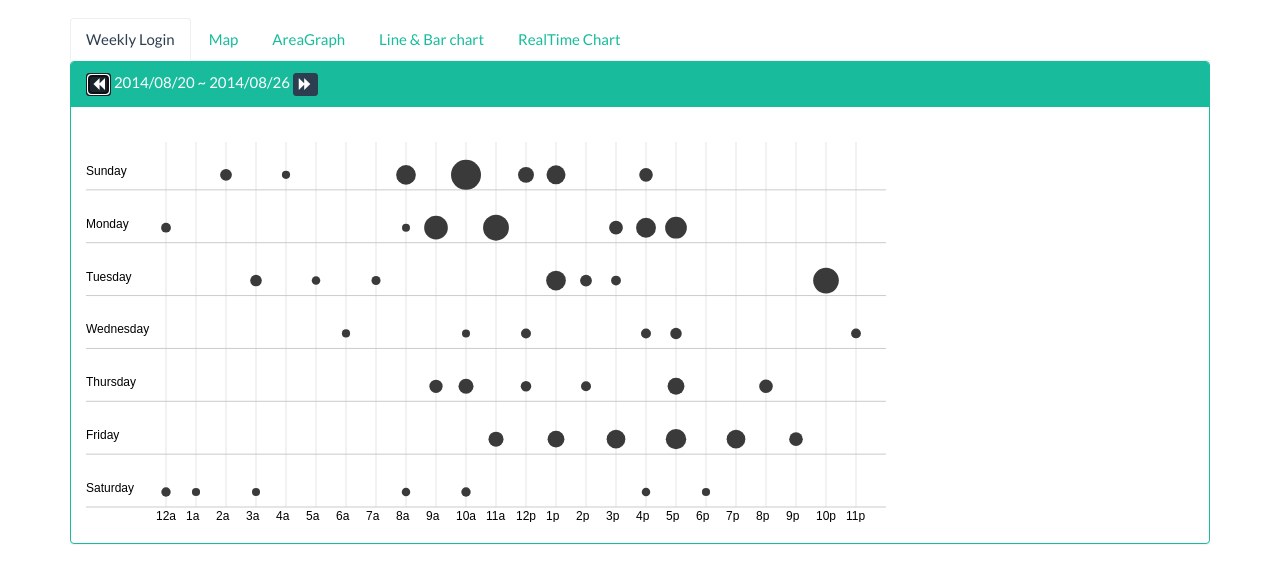
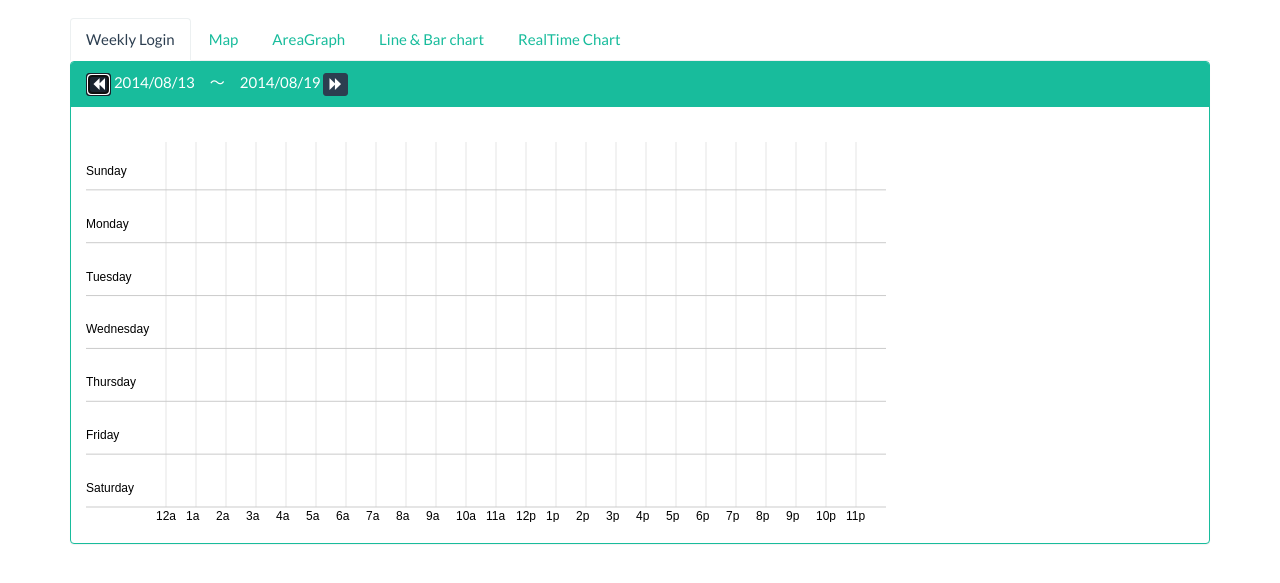
Before and after one commit to kohei-kp/d3-sample, a plain HTML site: page cld3/index.html in a window 1280 px wide. Both pictures are taken after a click on the button 98 px from the left and 147 px from the top of the page. Shown: the part 63-646 px from the top of the page. Drawn offline with nearby package versions, Linux system fonts and the light colour scheme; no server answers.

Commit message:
backword forwordボタンの動作追加

```diff
--- a/cld3/index.html
+++ b/cld3/index.html
@@ -42,11 +42,11 @@
     <div class='tab-pane active' id='wk-login-tab'>
       <div class='panel panel-success'>
         <div class='panel-heading'>
-          <button type="button" class="btn btn-primary btn-xs">
+          <button type="button" class="btn btn-primary btn-xs" id='backword'>
             <span class="glyphicon glyphicon-backward"></span>
           </button>
-          2014/08/20 ~ 2014/08/26
-          <button type="button" class="btn btn-primary btn-xs">
+          <span id='term'>2014/08/20　〜　2014/08/26</span>
+          <button type="button" class="btn btn-primary btn-xs" id='forword'>
             <span class="glyphicon glyphicon-forward"></span>
           </button>
         </div>
--- a/cld3/js/LOG_VISUALIZE.js
+++ b/cld3/js/LOG_VISUALIZE.js
@@ -20,7 +20,33 @@ var LOG_VISUALISE = LOG_VISUALISE || {};
       var svg = d3.select(select).append('svg').attr({ width: w, height: h });
 
       return svg;
+    },
+
+    addDate: function (d) {
+      var date = new Date(d.getFullYear(), d.getMonth(), d.getDate() + 7);
+      date = date.getFullYear() + '/' + this.pad(date.getMonth() + 1) + '/' + this.pad(date.getDate());
+      return date;
+    },
+
+    subDate: function (d) {
+      var date = new Date(d.getFullYear(), d.getMonth(), d.getDate() - 7);
+      date = date.getFullYear() + '/' + this.pad(date.getMonth() + 1) + '/' + this.pad(date.getDate());
+      return date;
+    },
+
+    changeDateFormat: function (d) {
+      var date = d.getFullYear() + '/' + this.pad(d.getMonth() + 1) + '/' + this.pad(d.getDate());
+      return date;
+    },
+
+    pad: function (d) {
+      d = d.toString();
+      if (d.length == 1) {
+        return '0' + d;
+      }
+      return d;
     }
+
   };
 
   /**
@@ -38,11 +64,13 @@ var LOG_VISUALISE = LOG_VISUALISE || {};
      * @method getLoginList
      * @return {object}
      */
-    getLoginList: function () {
+    getLoginList: function (from, to) {
       return $.ajax({
         type: 'GET',
         datatype: 'JSON',
-        url: 'json/login.json'
+        url: this.APP_URL + this.APP_PATH + '/hourlogin',
+        //url: 'json/login.json'
+        data: { from: from, to: to }
       });
     },
 
--- a/cld3/js/punch.js
+++ b/cld3/js/punch.js
@@ -23,6 +23,8 @@
       z;
 
   var dayAxis, hourAxis;
+
+  var from = '2014/08/20', to = '2014/08/26';
 
   init();
   drawPunchCard();
@@ -85,13 +87,16 @@
         'stroke': '#CBCBCB',
         'stroke-width': 0.5
       });
+    drawPunchCard()
   }
 
   // 描画
   function drawPunchCard() {
+    var f = from.replace(/\//g, ''), t = to.replace(/\//g, '');
     // ログインリストの取得
-    db.getLoginList().done(function (data) {
-      var dataset = data.weeklogin,
+    db.getLoginList(f ,t).done(function (data) {
+      var dataset = data,
+      //var dataset = data.weeklogin,
           scaleData = [];
 
       var domain, z, cx, cy, r, title;
@@ -110,7 +115,7 @@
         .attr({
           cx: 0,
           cy: function (d) {
-            return y.step * (d[0]);
+            return y.step * (d[0] + 1);
           },
           r: 0,
           title: function (d) {
@@ -174,4 +179,30 @@
       });
     });
   }
+    function removeCircle() {
+      circle.remove();
+      circle = svg.append('g');
+    }
+
+    d3.select('#backword').on('click', function () {
+      var f = new Date(from), t = new Date(to);
+      removeCircle();
+
+      from = util.subDate(f);
+      to = util.subDate(t);
+
+      drawPunchCard();
+      d3.select('#term').text(from + '　〜　' + to);
+    });
+
+    d3.select('#forword').on('click', function () {
+      var f = new Date(from), t = new Date(to);
+      removeCircle();
+
+      from = util.addDate(f);
+      to = util.addDate(t);
+
+      drawPunchCard();
+      d3.select('#term').text(from + '　〜　' + to);
+    });
 }());
```
